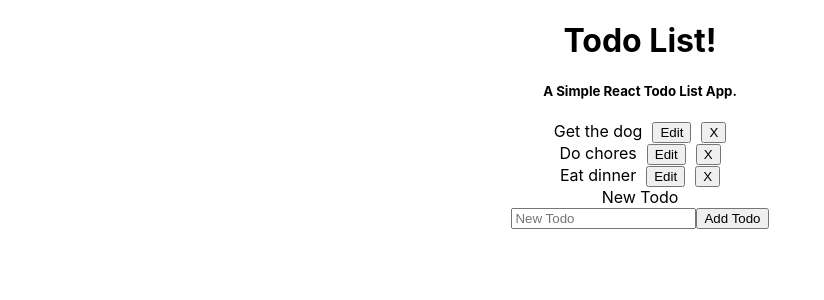
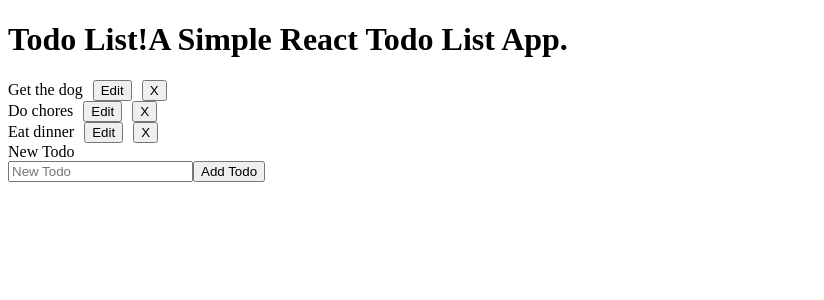
Before and after one commit to JohnObla/react-19-todo-app, a React (Create React App) app: page / in a window 1280 px wide. Shown: the top 300 px of the page, without its empty margins (0-824 px from the left). Built offline with nearby package versions, Linux system fonts and the light colour scheme.

Commit message:
First attempt at styling

```diff
--- a/src/App.css
+++ /dev/null
@@ -1,38 +0,0 @@
-.App {
-  text-align: center;
-}
-
-.App-logo {
-  height: 40vmin;
-  pointer-events: none;
-}
-
-@media (prefers-reduced-motion: no-preference) {
-  .App-logo {
-    animation: App-logo-spin infinite 20s linear;
-  }
-}
-
-.App-header {
-  background-color: #282c34;
-  min-height: 100vh;
-  display: flex;
-  flex-direction: column;
-  align-items: center;
-  justify-content: center;
-  font-size: calc(10px + 2vmin);
-  color: white;
-}
-
-.App-link {
-  color: #61dafb;
-}
-
-@keyframes App-logo-spin {
-  from {
-    transform: rotate(0deg);
-  }
-  to {
-    transform: rotate(360deg);
-  }
-}
--- a/src/App.js
+++ b/src/App.js
@@ -1,4 +1,3 @@
-import './App.css';
 import TodoList from './TodoList/TodoList';
 
 function App() {
--- /dev/null
+++ b/src/TodoList/CodePen.css
@@ -0,0 +1,183 @@
+* {
+  margin: 0;
+  padding: 0;
+  box-sizing: border-box;
+}
+html,
+body {
+  background: #f7f1f1;
+  font-size: 1.1rem;
+  font-family: 'Quicksand', sans-serif;
+  height: 100%;
+}
+@keyframes strikeitem {
+  to {
+    width: calc(100% + 1rem);
+  }
+}
+
+#todolist {
+  margin: 4rem auto;
+  padding: 2rem 3rem 3rem;
+  max-width: 500px;
+  background: #ff6666;
+  color: #fff;
+  box-shadow: -20px -20px 0px 0px rgba(100, 100, 100, 0.1);
+}
+#todolist h1 {
+  /*text-align:center;*/
+  font-weight: normal;
+  font-size: 2.6rem;
+  letter-spacing: 0.05em;
+  border-bottom: 1px solid rgba(255, 255, 255, 0.3);
+}
+#todolist h1 span {
+  display: block;
+  font-size: 0.8rem;
+  margin-bottom: 0.7rem;
+  margin-left: 3px;
+  margin-top: 0.2rem;
+}
+
+/* To add
+#todolist .emptylist {
+  margin-top: 2.6rem;
+  text-align: center;
+  letter-spacing: 0.05em;
+  font-style: italic;
+  opacity: 0.8;
+}
+#todolist ul {
+  margin-top: 2.6rem;
+  list-style: none;
+}
+#todolist .todolist-move {
+  transition: transform 1s;
+}
+#todolist li {
+  display: flex;
+  margin: 0 -3rem 4px;
+  padding: 1.1rem 3rem;
+  justify-content: space-between;
+  align-items: center;
+  background: rgba(255, 255, 255, 0.1);
+}
+
+#todolist .actions {
+  flex-shrink: 0;
+  padding-left: 0.7em;
+}
+#todolist .label {
+  position: relative;
+  transition: opacity 0.2s linear;
+}
+#todolist .done .label {
+  opacity: 0.6;
+}
+#todolist .done .label:before {
+  content: '';
+  position: absolute;
+  top: 50%;
+  left: -0.5rem;
+  display: block;
+  width: 0%;
+  height: 1px;
+  background: #fff;
+  animation: strikeitem 0.3s ease-out 0s forwards;
+}
+#todolist .btn-picto {
+  border: none;
+  background: none;
+  -webkit-appearance: none;
+  cursor: pointer;
+  color: #fff;
+}
+*/
+/* FORM */
+form {
+  margin-top: 3rem;
+  display: flex;
+  flex-wrap: wrap;
+}
+form label {
+  min-width: 100%;
+  margin-bottom: 0.5rem;
+  font-size: 1.3rem;
+}
+form input {
+  flex-grow: 1;
+  border: none;
+  background: #f7f1f1;
+  padding: 0 1.5em;
+  font-size: initial;
+}
+form button {
+  padding: 0 1.3rem;
+  border: none;
+  background: #ff6666;
+  color: white;
+  text-transform: uppercase;
+  font-weight: bold;
+  border: 1px solid rgba(255, 255, 255, 0.3);
+  margin-left: 5px;
+  cursor: pointer;
+  transition: background 0.2s ease-out;
+}
+form button:hover {
+  background: #ff5e5e;
+}
+form input,
+form button {
+  font-family: 'Quicksand', sans-serif;
+  height: 3rem;
+}
+
+/* TOOGLE COMPONENT */
+.togglebutton-wrapper {
+  margin-top: 1em;
+}
+.togglebutton-wrapper label {
+  display: flex;
+  justify-content: flex-end;
+  align-items: center;
+}
+.togglebutton-wrapper input {
+  position: absolute;
+  left: -9999px;
+}
+.togglebutton-wrapper .togglebutton-label {
+  font-size: 0.8rem;
+  letter-spacing: 0.1em;
+}
+.togglebutton-wrapper .tooglebutton-box {
+  position: relative;
+  display: block;
+  margin-left: 0.6em;
+  width: 38px;
+  height: 22px;
+  background: white;
+  /*border:1px solid black;*/
+  border-radius: 999px;
+  cursor: pointer;
+}
+.togglebutton-wrapper .tooglebutton-box:before {
+  content: '';
+  position: absolute;
+  top: 2px;
+  left: 2px;
+  display: block;
+  width: 18px;
+  height: 18px;
+  /*border:1px solid #FF6666;*/
+  border-radius: 50%;
+  background: #ff6666;
+  opacity: 0.7;
+  transition: all 0.2s ease-in-out;
+}
+.togglebutton-wrapper.togglebutton-focus .tooglebutton-box {
+  box-shadow: 0px 0px 0px 3px rgba(0, 0, 0, 0.1);
+}
+.togglebutton-wrapper.togglebutton-checked .tooglebutton-box:before {
+  left: calc(100% - 4px - 16px);
+  opacity: 1;
+}
--- /dev/null
+++ b/src/TodoList/TodoList.css
@@ -0,0 +1,38 @@
+* {
+  margin: 0;
+  padding: 0;
+  box-sizing: border-box;
+}
+
+html,
+body {
+  background: #f7f1f1;
+  font-size: 1.1rem;
+  font-family: 'Quicksand', sans-serif;
+  height: 100%;
+}
+
+.TodoList {
+  margin: 4rem auto;
+  padding: 2rem 3rem 3rem;
+  max-width: 500px;
+  background: #ff6666;
+  color: #fff;
+  box-shadow: -20px -20px 0px 0px rgba(100, 100, 100, 0.1);
+}
+
+.TodoList h1 {
+  /*text-align:center;*/
+  font-weight: normal;
+  font-size: 2.6rem;
+  letter-spacing: 0.05em;
+  border-bottom: 1px solid rgba(255, 255, 255, 0.3);
+}
+
+.TodoList h1 span {
+  display: block;
+  font-size: 0.8rem;
+  margin-bottom: 0.7rem;
+  margin-left: 3px;
+  margin-top: 0.2rem;
+}
--- a/src/TodoList/TodoList.js
+++ b/src/TodoList/TodoList.js
@@ -79,9 +79,10 @@
 
   render() {
     return (
-      <div>
-        <h1>Todo List!</h1>
-        <h5>A Simple React Todo List App.</h5>
+      <div className="TodoList">
+        <h1>
+          Todo List!<span>A Simple React Todo List App.</span>
+        </h1>
         {this.renderTodoList()}
         <NewTodoForm submitForm={this.addTodo} />
       </div>
--- a/src/index.css
+++ /dev/null
@@ -1,13 +0,0 @@
-body {
-  margin: 0;
-  font-family: -apple-system, BlinkMacSystemFont, 'Segoe UI', 'Roboto', 'Oxygen',
-    'Ubuntu', 'Cantarell', 'Fira Sans', 'Droid Sans', 'Helvetica Neue',
-    sans-serif;
-  -webkit-font-smoothing: antialiased;
-  -moz-osx-font-smoothing: grayscale;
-}
-
-code {
-  font-family: source-code-pro, Menlo, Monaco, Consolas, 'Courier New',
-    monospace;
-}
--- a/src/index.js
+++ b/src/index.js
@@ -1,6 +1,5 @@
 import React from 'react';
 import ReactDOM from 'react-dom';
-import './index.css';
 import App from './App';
 import reportWebVitals from './reportWebVitals';
 
```
